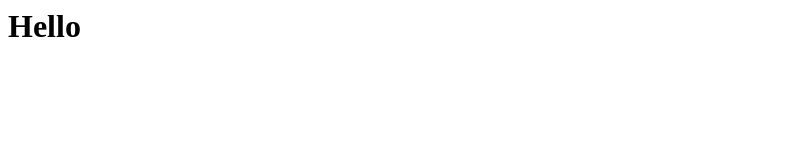
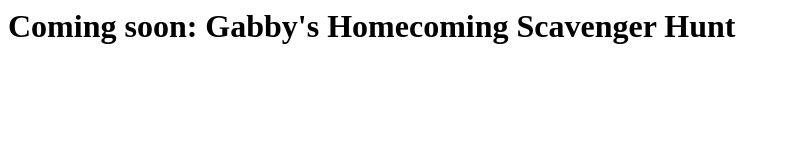
Before and after one commit to helyqy/helyqy.github.io, a plain HTML site: page index.html in a window 1280 px wide. Shown: the whole page, without its empty margins (0-791 px from the left). Drawn offline with Linux system fonts and the light colour scheme.

Commit message:
Update index.html

```diff
--- a/index.html
+++ b/index.html
@@ -1 +1 @@
-<h1>Hello</h1>
+<h1>Coming soon: Gabby's Homecoming Scavenger Hunt</h1>
```
